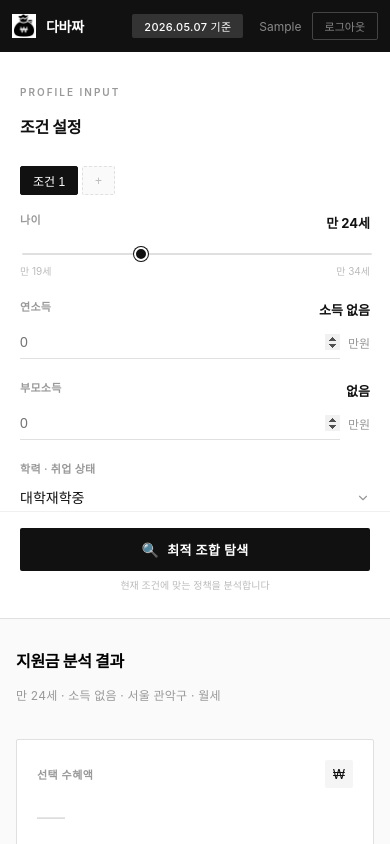
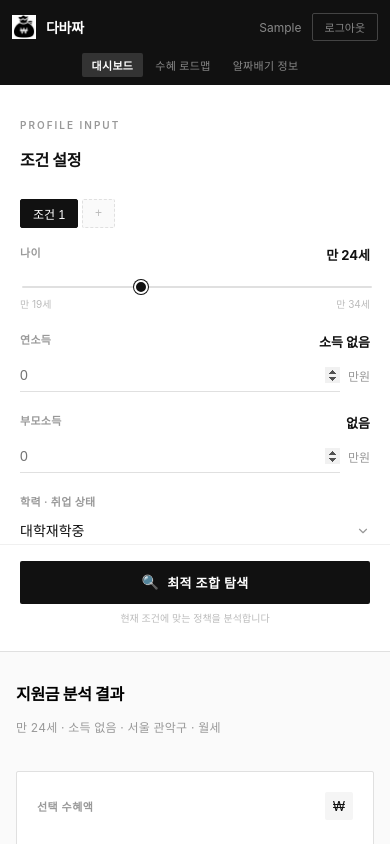
Before and after one commit to ji2081/OSS-2026-10, a React (Create React App) app in the folder frontend/: page / in a window 390 px wide. Both pictures are taken after typing "Sample", "Sample123" into the empty fields and a click on the button "로그인". Shown: the top 844 px of the page. Built offline with nearby package versions, Linux system fonts and the light colour scheme.

Commit message:
fix : 모바일 페이지 수정

```diff
--- a/frontend/src/pages/DashboardPage.css
+++ b/frontend/src/pages/DashboardPage.css
@@ -194,11 +194,28 @@
   }
   .dashboard-header {
     padding: 0 12px;
+    height: auto;
+    flex-wrap: wrap;
+    gap: 6px;
+    padding: 8px 12px;
+  }
+  .header-subtitle {
+    display: none;
   }
   .header-nav {
-    display: none;
+    order: 3;
+    width: 100%;
+    justify-content: center;
+    gap: 2px;
   }
-  .header-subtitle {
+  .nav-item {
+    padding: 4px 10px;
+    font-size: 11px;
+  }
+  .header-right {
+    gap: 8px;
+  }
+  .header-date {
     display: none;
   }
   .result-header h2 {
--- a/frontend/src/pages/RoadmapPage.css
+++ b/frontend/src/pages/RoadmapPage.css
@@ -521,3 +521,55 @@
 .rm-month-select:hover {
   border-color: #111;
 }
+
+@media (max-width: 768px) {
+  .roadmap-page {
+    padding: 16px;
+  }
+
+  .roadmap-header {
+    flex-direction: column;
+    gap: 12px;
+  }
+  .roadmap-stat-cards {
+    width: 100%;
+    flex-wrap: wrap;
+  }
+  .rstat-card {
+    min-width: 80px;
+    padding: 10px 14px;
+  }
+  .rstat-value {
+    font-size: 18px;
+  }
+
+  .roadmap-controls {
+    flex-direction: column;
+    align-items: flex-start;
+  }
+
+  .gantt-wrap {
+    overflow-x: auto;
+  }
+  .gantt-left {
+    width: 140px;
+    min-width: 140px;
+  }
+  .gantt-item-name {
+    font-size: 11px;
+  }
+  .gantt-item-sub {
+    font-size: 9px;
+  }
+  .month-select {
+    min-width: 64px;
+    font-size: 10px;
+  }
+
+  .quarter-cell {
+    font-size: 9px;
+  }
+  .bar-label {
+    font-size: 9px;
+  }
+}
```
